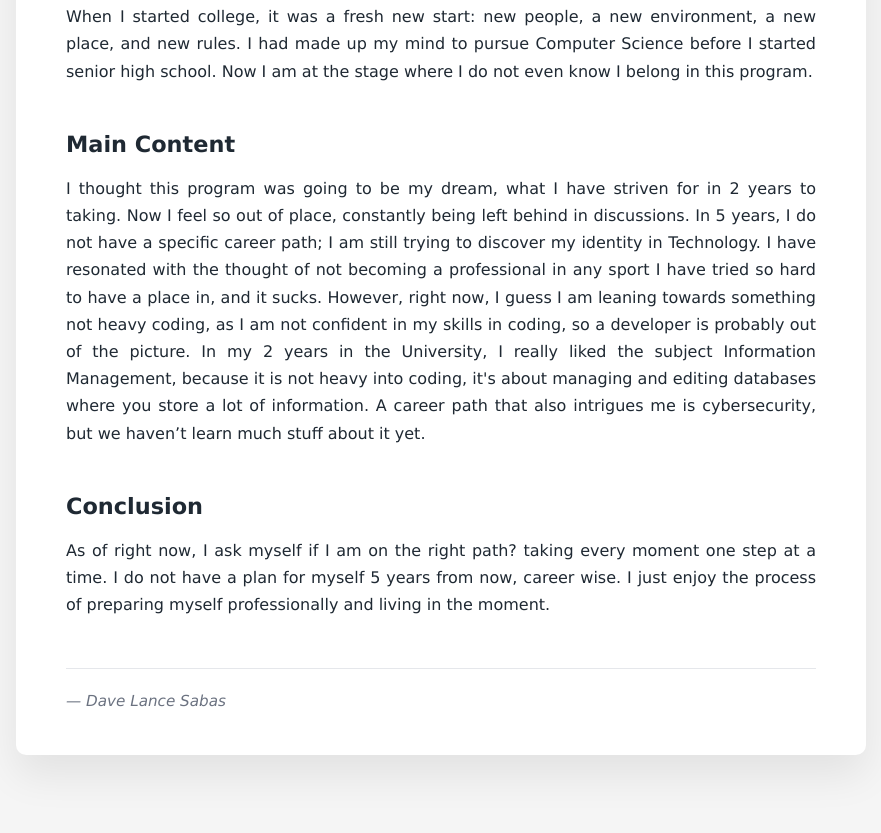
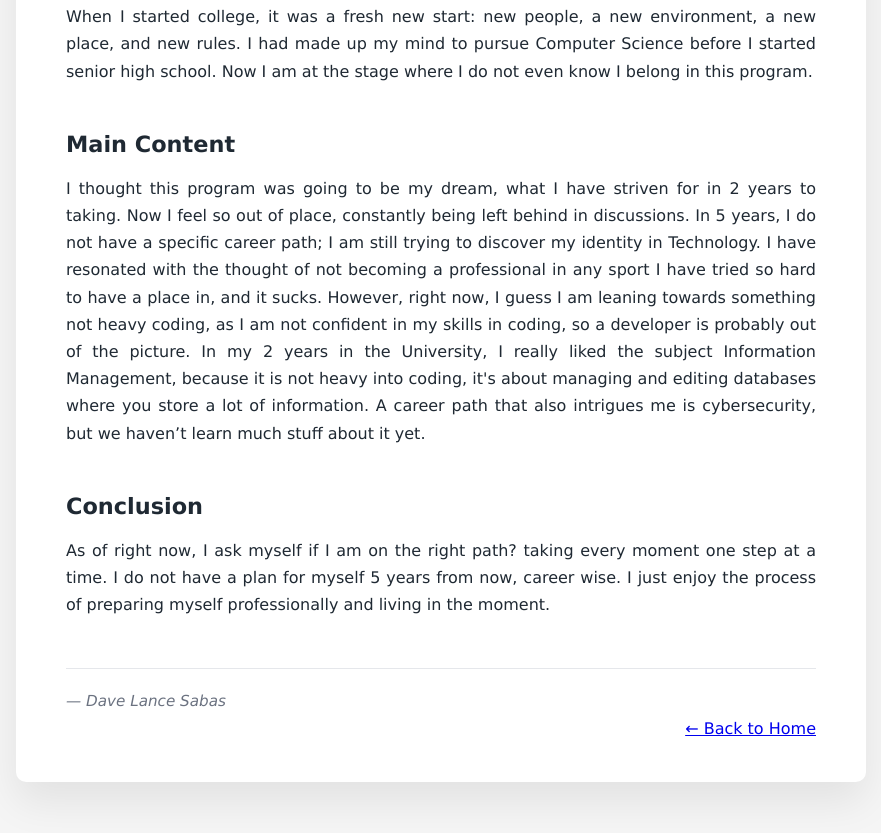
Before and after one commit to deyvirous/my-landingpage, a plain HTML site: page Part 3/blog3.html in a window 1280 px wide. Shown: the part 319-1152 px from the top of the page, without its empty margins (199-1080 px from the left). Drawn offline with Linux system fonts and the light colour scheme.

Commit message:
Add navigation link to home in blog3.html
Added a link to navigate back to the home page.

```diff
--- a/Part 3/blog3.html
+++ b/Part 3/blog3.html
@@ -31,6 +31,7 @@
 
     <footer class="name">
       <p>— Dave Lance Sabas</p>
+      <a href="../index.html">← Back to Home</a>
     </footer>
   </div>
 
```
